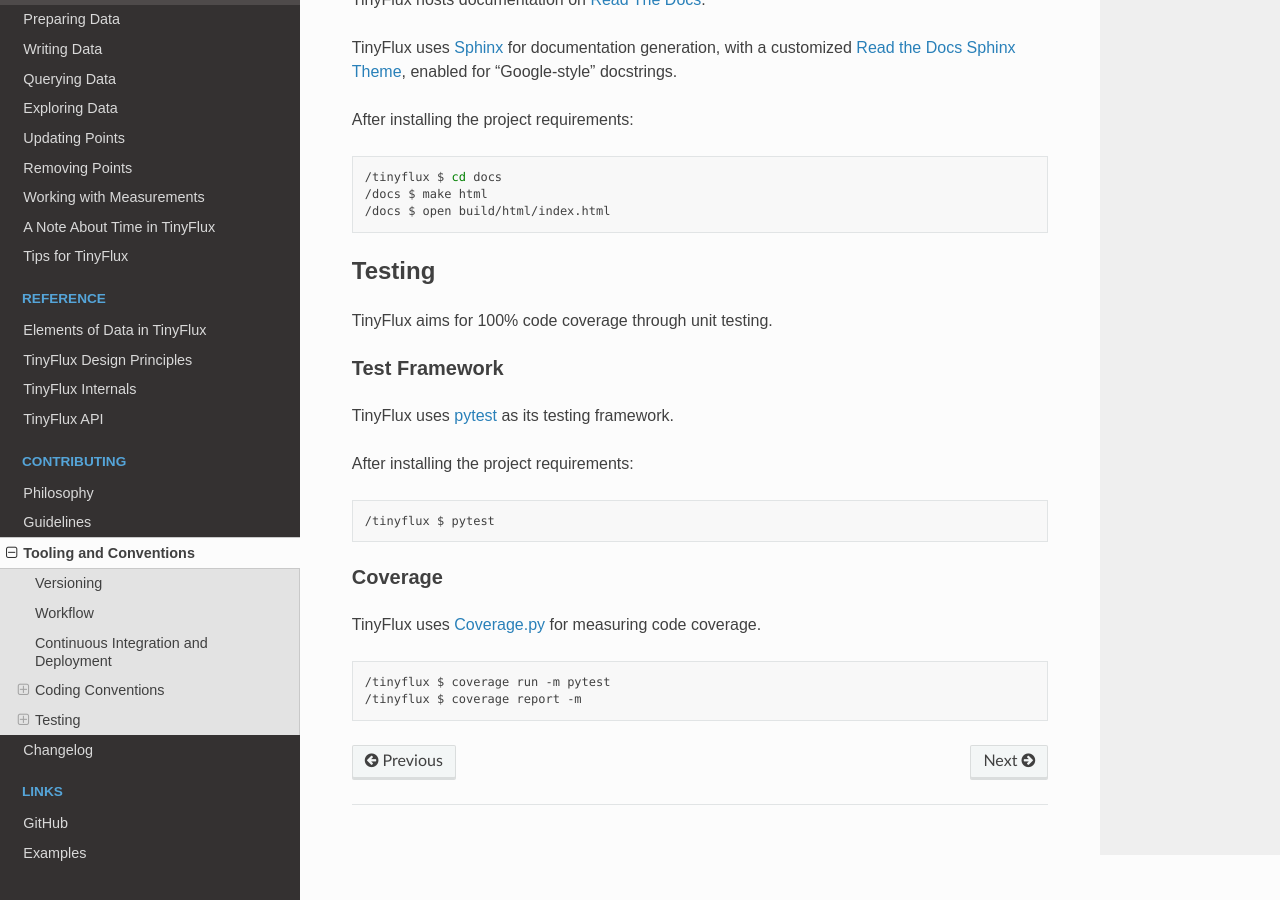
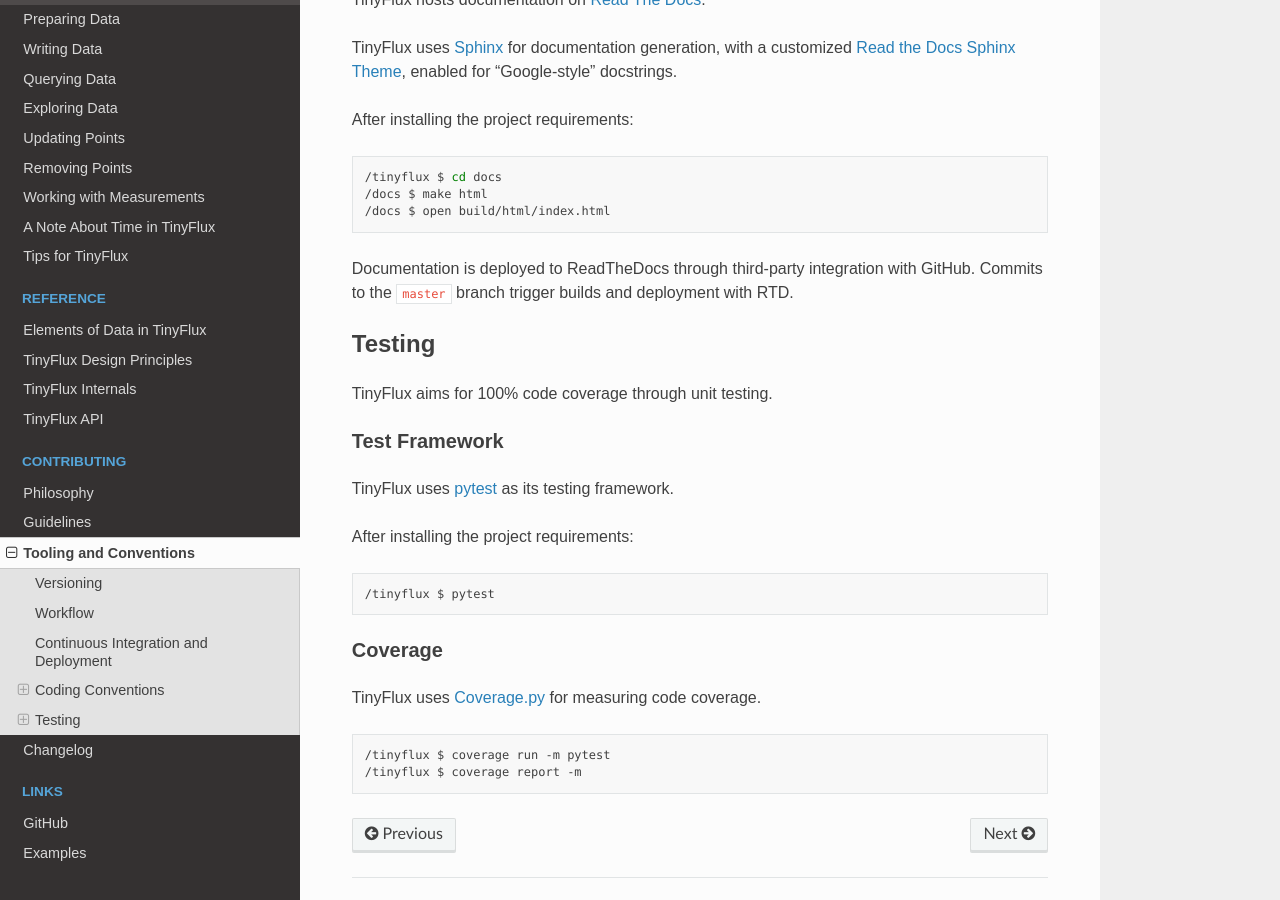
Before and after one commit to citrusvanilla/tinyflux, a Sphinx documentation site: the page built from docs/source/contributing-tooling.rst, in a window 1280 px wide and 900 px high, scrolled down 1412 px. Built offline with Sphinx 7.4.7 and the Read the Docs theme 2.0.0, drawn with Linux system fonts in a browser that asks for light colours.

Commit message:
052522: update docs

```diff
--- a/docs/source/contributing-tooling.rst
+++ b/docs/source/contributing-tooling.rst
@@ -77,6 +77,7 @@
    /docs $ make html
    /docs $ open build/html/index.html
 
+Documentation is deployed to ReadTheDocs through third-party integration with GitHub. Commits to the ``master`` branch trigger builds and deployment with RTD.
 
 Testing
 -------
```
